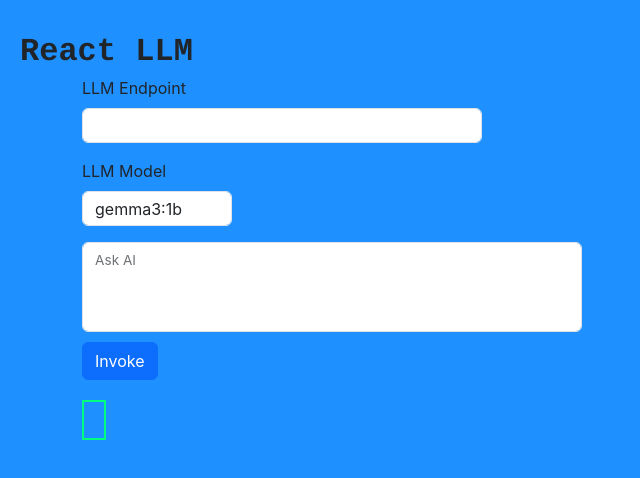
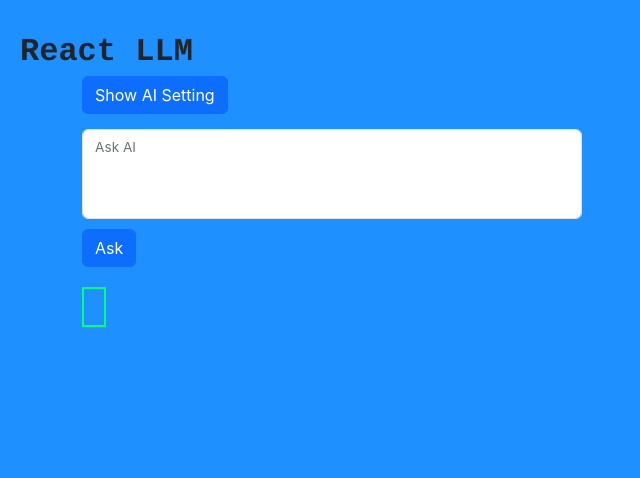
Before and after one commit to madukai/UI_AI_LLM, a React app: page / in a window 1280 px wide. Shown: the top 478 px of the page, without its empty margins (0-640 px from the left). Built offline with nearby package versions, Linux system fonts and the light colour scheme.

Commit message:
Make input setting for AI collapseable and added Bootstrap script and Types

```diff
--- a/package.json
+++ b/package.json
@@ -33,6 +33,7 @@
     "@babel/core": "^7.28.0",
     "@babel/preset-env": "^7.28.0",
     "@babel/preset-react": "^7.27.1",
+    "@types/bootstrap": "^5.2.10",
     "@types/node": "^24.1.0",
     "@types/react": "^19.1.8",
     "@types/react-dom": "^19.1.6",
--- a/src/components/llm/llm.css
+++ b/src/components/llm/llm.css
@@ -12,6 +12,10 @@
 .llm-model-input {
     height: 35px !important;
     width: 150px;
+}
+
+.blank-divider {
+    height: 15px;
 }
 
 .invoke-btn {
--- a/src/components/llm/llm.tsx
+++ b/src/components/llm/llm.tsx
@@ -1,8 +1,10 @@
 import React, { FC, useState } from 'react';
 import 'bootstrap/dist/css/bootstrap.css';
+import 'bootstrap/dist/js/bootstrap.bundle';
 import "./llm.css";
 
 interface LLMProps extends React.HTMLAttributes<HTMLDivElement> {}
+interface LLMBtnProps extends React.HTMLAttributes<HTMLDivElement> {}
 
 const fetchDataFromLLM = async (msg: object, llmURL: string = '') => {
   const urlEndPoint:string = llmURL || 'http://127.0.0.1:11434/api/chat';
@@ -46,11 +48,14 @@ const parseJSONString = (jsonString: string) => {
   }
 }
 
+let aiBtnTextState:boolean = false;
+
 const LLM: FC<LLMProps> = () => {
     const [userPrompt, setUserPrompt] = useState('');
     const [aiResponse, setAIResponse] = useState('');
     const [llmEndpoint, setllmEndpoint] = useState('');
     const [llmModel, setllmModel] = useState('gemma3:1b');
+    const [btnAISettingText, setBtnAISettingText] = useState('Show AI Setting');
 
     const invokeAILLMapi = async () => {
       const msg:object = {
@@ -59,6 +64,7 @@ const LLM: FC<LLMProps> = () => {
       };
       const response:string = await fetchDataFromLLM(msg, llmEndpoint);
       const formatResponse:any = JSON.parse(parseJSONString(response));
+      console.log(formatResponse);
       const len = formatResponse.length;
       let aiResponse:string = '';
       for (let i = 0; i < len; i++) {
@@ -79,12 +85,26 @@ const LLM: FC<LLMProps> = () => {
       setllmModel(ev.target.value);
     }
 
+    const handleBtnAISetting = () => {
+      aiBtnTextState = !aiBtnTextState;
+      if (aiBtnTextState) {
+        setBtnAISettingText('Hide AI Setting');
+      } else {
+        setBtnAISettingText('Show AI Setting');
+      }
+    }
+
     return <div>
-        <div className='llm-header'>React LLM</div>
-        <div className='container'>
+        <div className="llm-header">React LLM</div>
+        <div className="container">
           <div className="form-floating">
             <div className="form-setting">
-              <div className="mb-3">
+              <div className="collapse-setting">
+                <button className="btn btn-primary" type="button" onClick={handleBtnAISetting} data-bs-toggle="collapse" data-bs-target="#aiSettingCollapse" aria-expanded="false" aria-controls="aiSettingCollapse">
+                  {btnAISettingText}
+                </button>
+                <div className="collapse" id="aiSettingCollapse">
+                  <div className="mb-3">
                 <label htmlFor="llmEndPointInput" className="form-label">LLM Endpoint</label>
                 <input className="form-control llm-endpoint-input" value={llmEndpoint} onChange={handleLLMEndpoint} id="llmEndPointInput" />
               </div>
@@ -92,7 +112,10 @@ const LLM: FC<LLMProps> = () => {
                 <label htmlFor="llmModelInput" className="form-label">LLM Model</label>
                 <input className="form-control llm-model-input" value={llmModel} onChange={handleLLMModel} id="llmModelInput" />
               </div>
+                </div>
+              </div>
             </div>
+            <div className="blank-divider"></div>
             <div className="form-floating">
               <textarea
               id="floatingTextarea2"
@@ -103,8 +126,8 @@ const LLM: FC<LLMProps> = () => {
               <label htmlFor="floatingTextarea2">Ask AI</label>
             </div>
           </div>
-          <button type="button" onClick={invokeAILLMapi} className="invoke-btn btn btn-primary">Invoke</button>
-          <div className='AI_response container-lg'><p>{aiResponse}</p></div>
+          <button type="button" onClick={invokeAILLMapi} className="invoke-btn btn btn-primary">Ask</button>
+          <div className="AI_response container-lg"><p>{aiResponse}</p></div>
         </div>
     </div>;
 }
```
Also changed, not shown: 1 other file (tests, documents, lock files or other folders).
